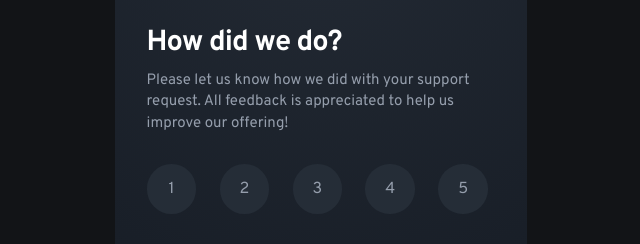
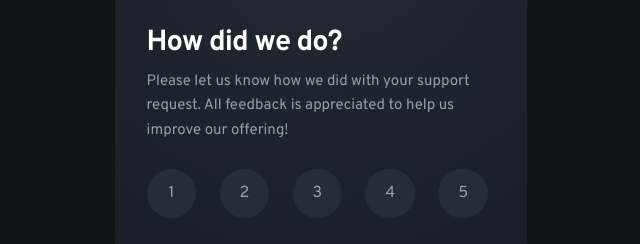
Before and after one commit to Maacaa0/interactive-rating-component-main, a plain HTML site: page index.html in a window 1280 px wide. Shown: the part 280-524 px from the top of the page, 319-959 px from the left. Drawn offline with Linux system fonts and the light colour scheme.

Commit message:
Update style.css

```diff
--- a/css/style.css
+++ b/css/style.css
@@ -49,7 +49,7 @@ h1 {
 .main-paragraph {
     color: var(--LightGrey);
     font-size: 0.9375em;
-    line-height: 1.4375em;
+    line-height: 1.6375em;
     margin-top: -0.625em;
 }
 
@@ -57,7 +57,7 @@ h1 {
     display: flex;
     align-items: center;
     gap: 6.7%;
-    margin-top: 1.875em;
+    margin-top: 1.575em;
 }
 
 .number-selector {
@@ -80,7 +80,7 @@ h1 {
 
 .number-selector:focus {
     color: var(--White);
-    background-color: var(--primary);
+    background: var(--primary);
 }
 
 .submit {
```
